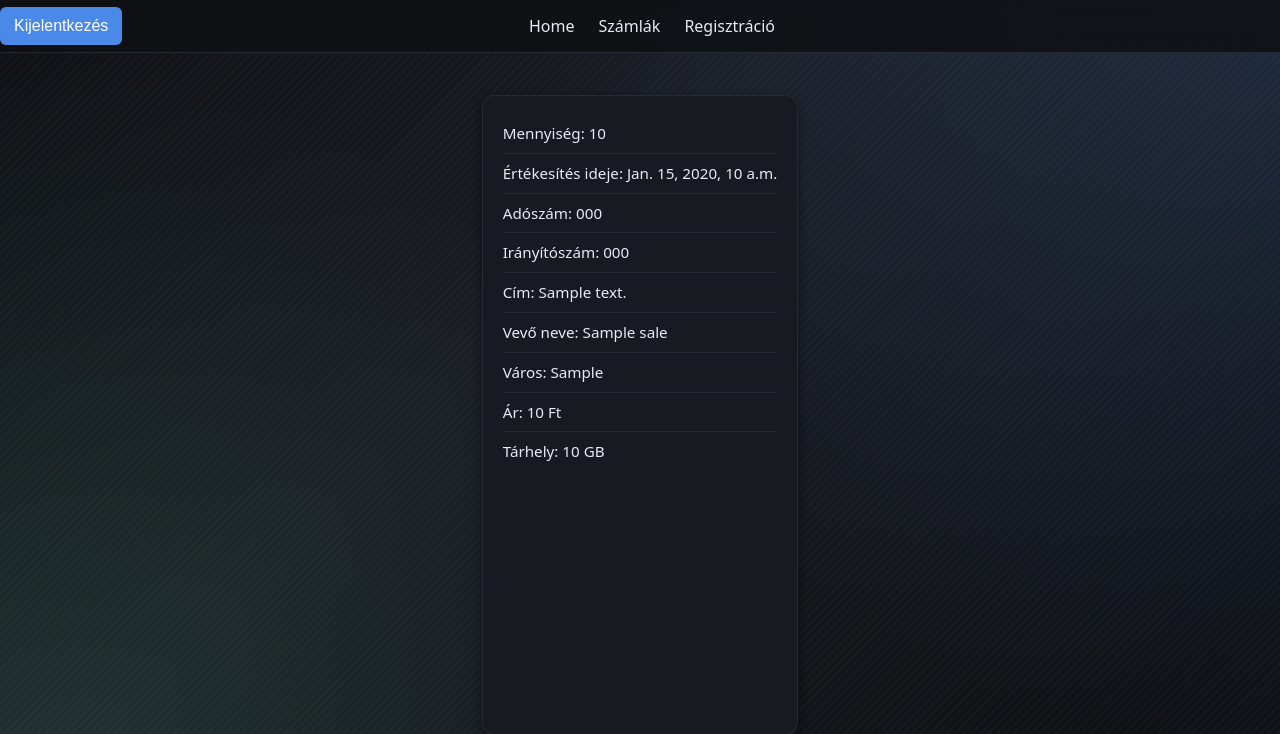
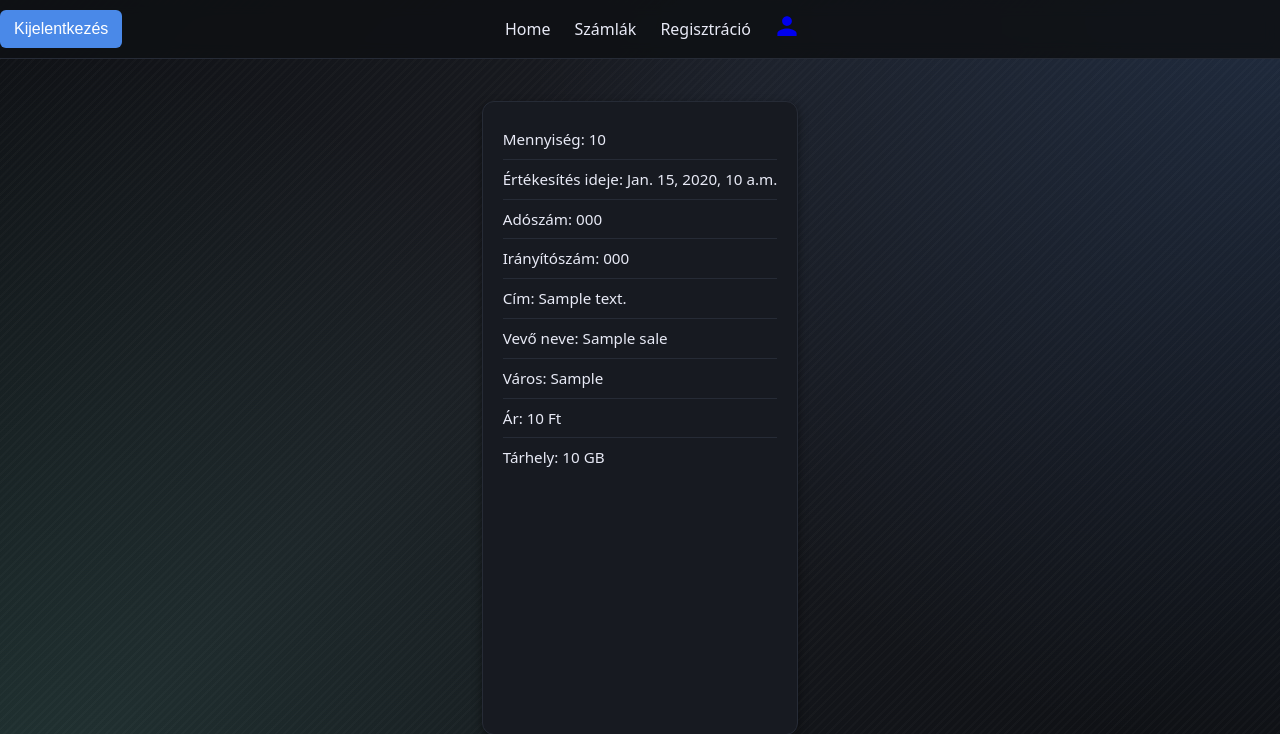
Before and after one commit to mzsl03/webshop, a Django app: page /receipts/ in a window 1280 px wide. Shown: the top 734 px of the page. Run offline with Django 5.2, Linux system fonts and the light colour scheme; a user stored in the database is signed in; tables that the repository leaves empty hold one stand-in row (values such as "Sample post").

Commit message:
feat: added profile button to the navbar

```diff
--- a/core_webshop/phoneshop/templates/layout.html
+++ b/core_webshop/phoneshop/templates/layout.html
@@ -30,6 +30,15 @@
                 {% if request.user.is_authenticated and request.user.is_staff %}
                     <li class="item"><a href="/register/">Regisztráció</a></li>
                 {% endif %}
+                <li class="profile">
+                    <a href="{% url 'worker_edit' %}" class="profile-btn" title="Profil">
+                        <svg xmlns="http://www.w3.org/2000/svg"
+                             width="24" height="24" fill="currentColor" viewBox="0 0 24 24">
+                            <path d="M12 12c2.7 0 4.9-2.2 4.9-4.9S14.7 2.2 12 2.2
+                                     7.1 4.4 7.1 7.1 9.3 12 12 12zm0 2.4c-3.2 0-9.6 1.6-9.6 4.8V22h19.2v-2.8c0-3.2-6.4-4.8-9.6-4.8z"/>
+                        </svg>
+                    </a>
+                </li>
             </ul>
         </nav>
     </div>
```
